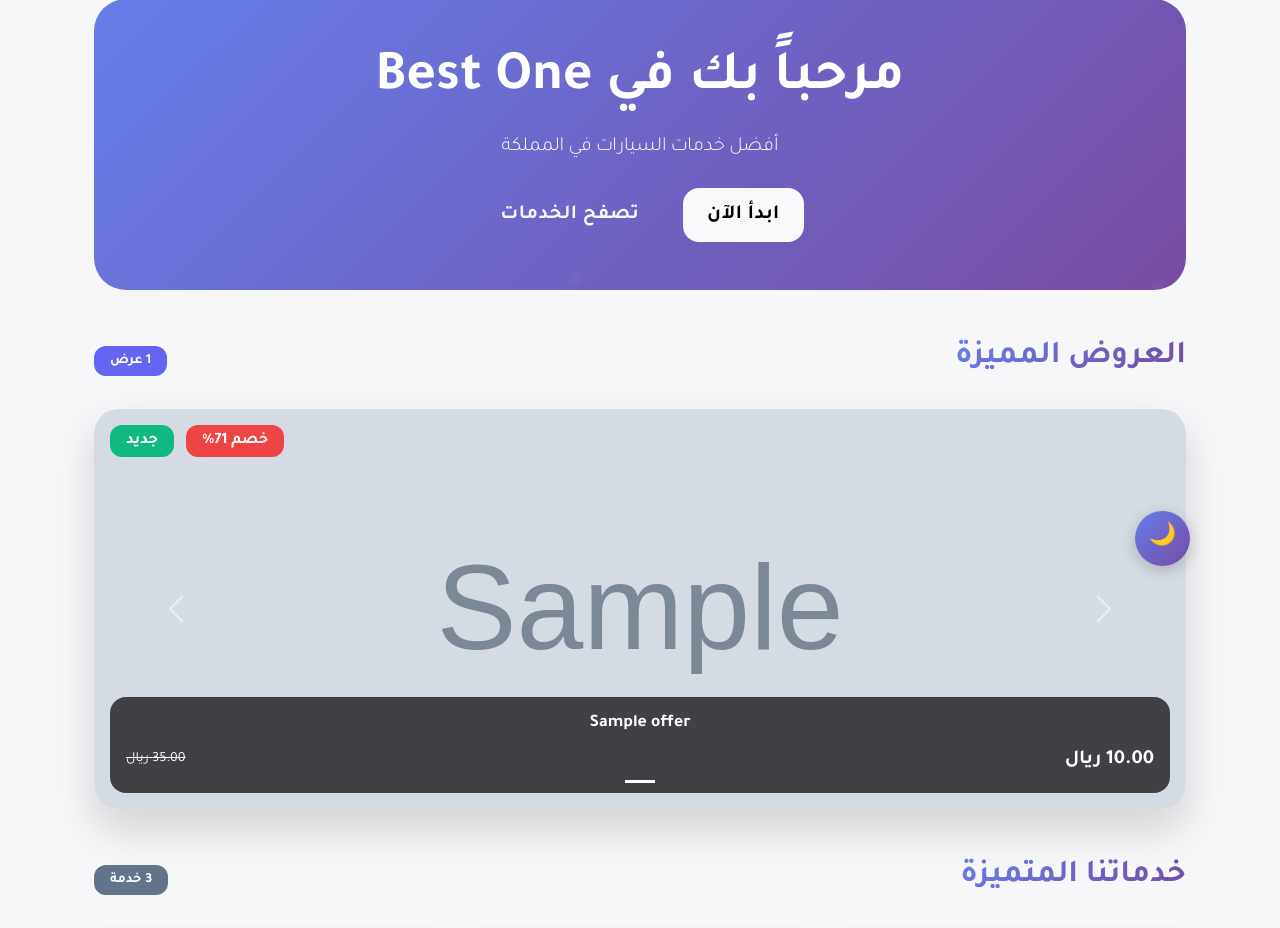
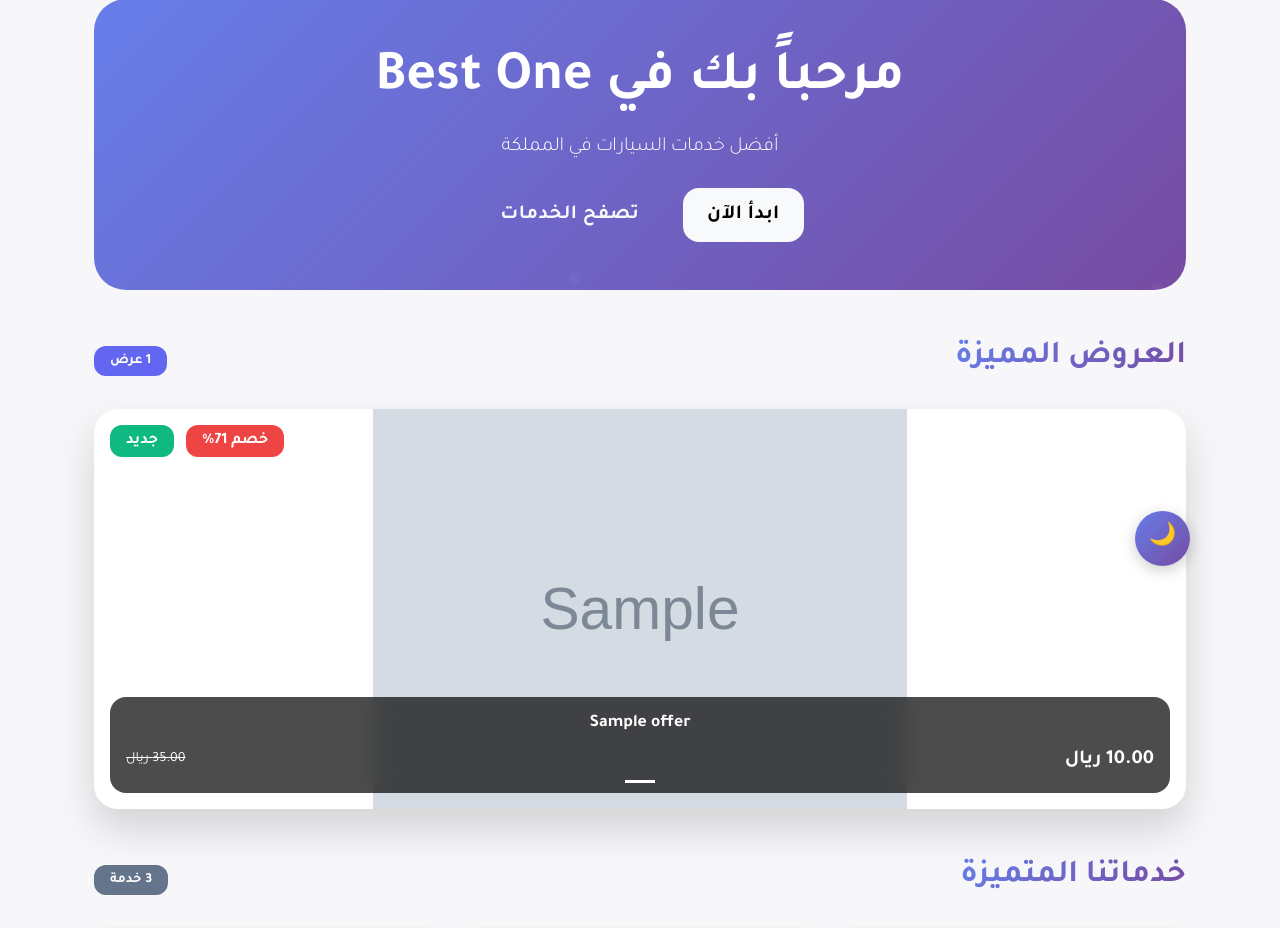
Before and after one commit to king28mohammed20-hash/bestone, a Flask app: page / in a window 1280 px wide. Shown: the part 214-1142 px from the top of the page. Run offline with Flask 3, Linux system fonts and the light colour scheme; data comes from the database, SQL or seed files in the repository; tables that the repository leaves empty hold one stand-in row (values such as "Sample post"); grey boxes marked "Sample" are stand-in pictures.

Commit message:
Update unified-theme.css

```diff
--- a/static/css/unified-theme.css
+++ b/static/css/unified-theme.css
@@ -1013,3 +1013,9 @@
     white-space: nowrap;        /* يخلي "تعديل" و"حذف" جنب بعض */
   }
 }
+
+
+
+
+/* عرض الصور كاملة في العروض */
+.carousel-item img { object-fit: contain !important; }
```
